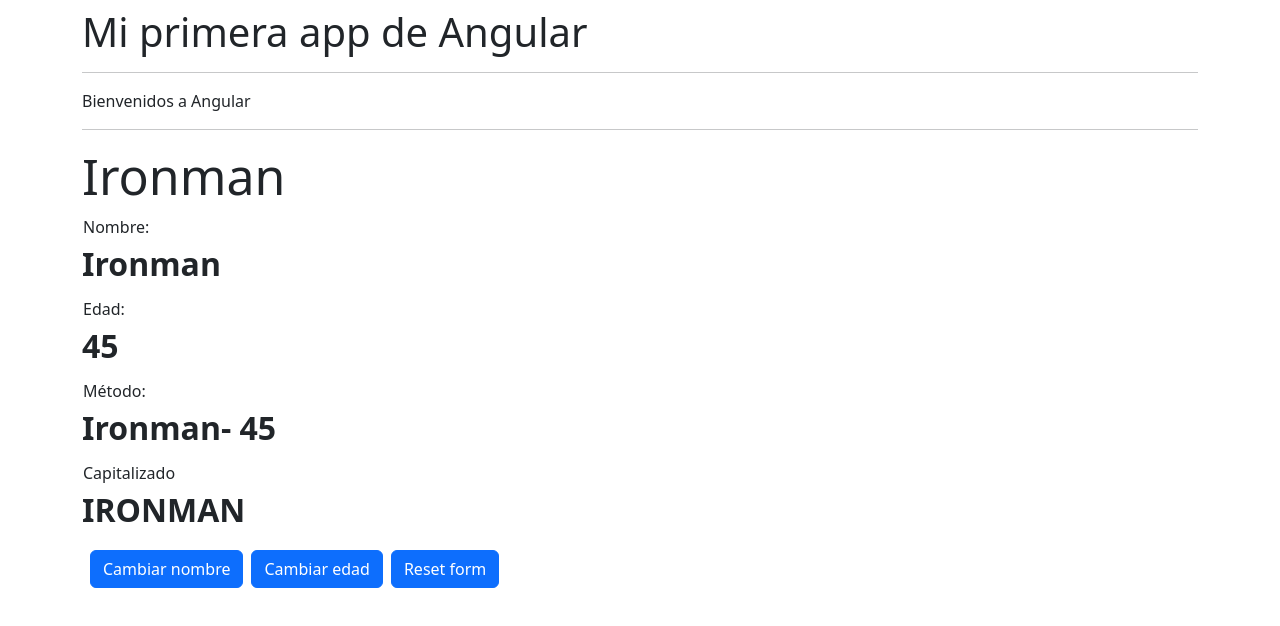
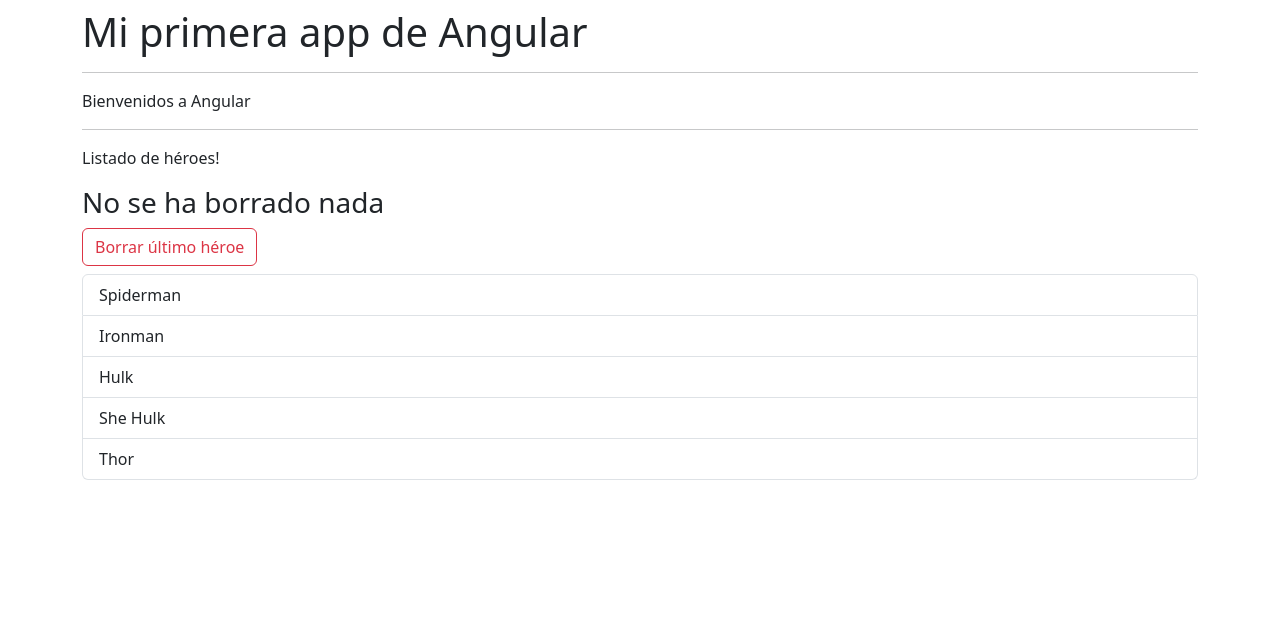
Before and after one commit to Ren991/Curso_Angular, an Angular app in the folder bases_angular/: page / in a window 1280 px wide. Shown: the top 626 px of the page. Built offline with nearby package versions, Linux system fonts and the light colour scheme.

Commit message:
directiva ngfor

```diff
--- a/bases_angular/src/app/app.component.html
+++ b/bases_angular/src/app/app.component.html
@@ -3,5 +3,5 @@
 <p>Bienvenidos a Angular</p>
 
 <hr>
-<app-heroes-hero></app-heroes-hero>
-<!-- <app-heroes-list></app-heroes-list> -->
+<!-- <app-heroes-hero></app-heroes-hero> -->
+<app-heroes-list></app-heroes-list>
--- a/bases_angular/src/app/heroes/list/list.component.html
+++ b/bases_angular/src/app/heroes/list/list.component.html
@@ -1 +1,17 @@
-<p>list works!</p>
+<p>Listado de héroes!</p>
+
+<div *ngIf="deletedHero; else nothingWasDeleted">
+    <h3>Héroe borrado <small class="text-danger">{{ deletedHero }}</small></h3>
+</div>
+
+<ng-template #nothingWasDeleted>
+    <h3>No se ha borrado nada</h3>
+</ng-template>
+
+<button *ngIf="heroNames.length >0" (click)="removeLastHero()" class="btn btn-outline-danger">
+    Borrar último héroe
+</button>
+
+<ul class="mt-2 list-group">
+    <li *ngFor="let name of heroNames" class="list-group-item">{{ name }}</li>
+</ul>
--- a/bases_angular/src/app/heroes/list/list.component.ts
+++ b/bases_angular/src/app/heroes/list/list.component.ts
@@ -7,4 +7,12 @@
 })
 export class ListComponent {
 
+  public heroNames: string[] = ["Spiderman","Ironman", "Hulk", "She Hulk","Thor"];
+
+  public deletedHero?: string;
+
+  removeLastHero():void{
+    this.deletedHero = this.heroNames.pop();
+  }
+
 }
```
